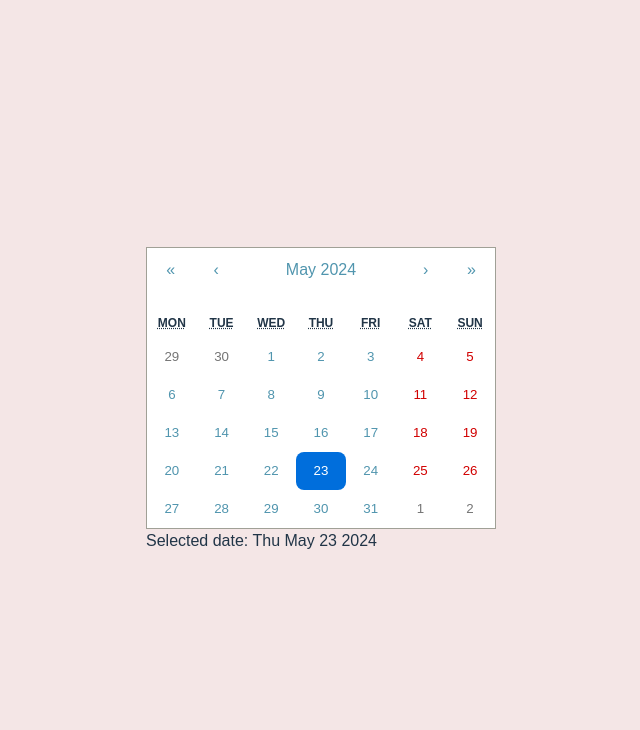
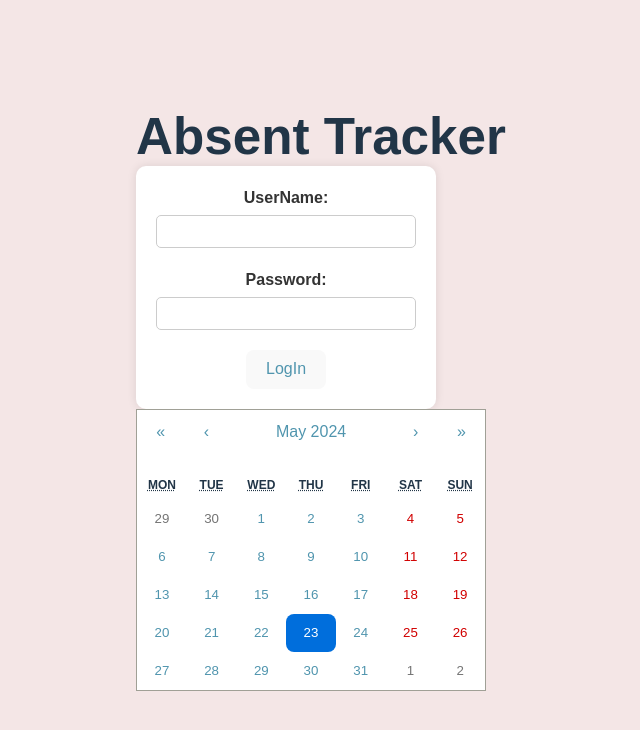
Before and after one commit to HYSAA/Absent-Tracker-APP, a React (Vite) app in the folder APP/Absent-Tracker/: page / in a window 1280 px wide. Shown: the top 730 px of the page, without its empty margins (319-959 px from the left). Built offline with nearby package versions, Linux system fonts and the light colour scheme.

Commit message:
change components directly

```diff
--- a/APP/Absent-Tracker/src/App.jsx
+++ b/APP/Absent-Tracker/src/App.jsx
@@ -1,24 +1,19 @@
-import React, { useState } from 'react'
-import Calendar from 'react-calendar'
-import 'react-calendar/dist/Calendar.css'
+import React from 'react'
+
 import Login from './components/login.jsx'
+import Calendar from './calendar/calendar.jsx'
 
 const app = () =>{
- const [date, setDate]= useState(new Date());
+
 
   return (
 
+
     <div>
-      <Calendar
-        onChange={setDate}
-        value={date}
-      />
-      <p>Selected date: {date.toDateString()}</p>
+      <h1> Absent Tracker</h1>
+      <Login></Login>
+     <Calendar></Calendar>
     </div>
-    // <div>
-    //   <h1> Absent Tracker</h1>
-    //   <Login></Login>
-    // </div>
   )
 
 }
--- /dev/null
+++ b/APP/Absent-Tracker/src/calendar/calendar.jsx
@@ -0,0 +1,37 @@
+import React, {useState} from 'react';
+import Calendar from "react-calendar";
+import 'react-calendar/dist/Calendar.css';
+
+
+
+const MyCalendar = () =>{
+
+const [date,setDate]= useState(new Date());
+
+const onChange = (newDate) =>{
+setDate(newDate)
+
+
+}
+
+
+return (
+    <>
+    <Calendar onChange={onChange} value={date} />
+
+
+    </>
+    )
+
+
+
+
+}
+
+
+
+
+
+
+
+export default MyCalendar;
```
